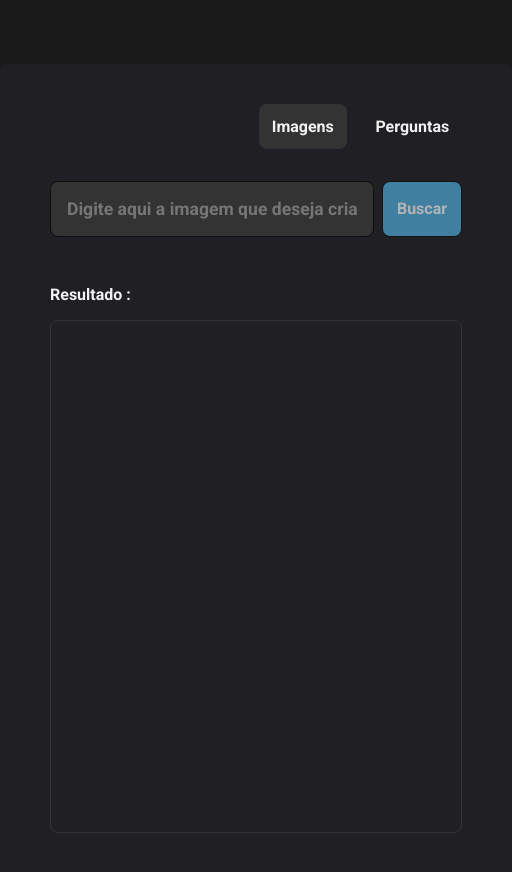
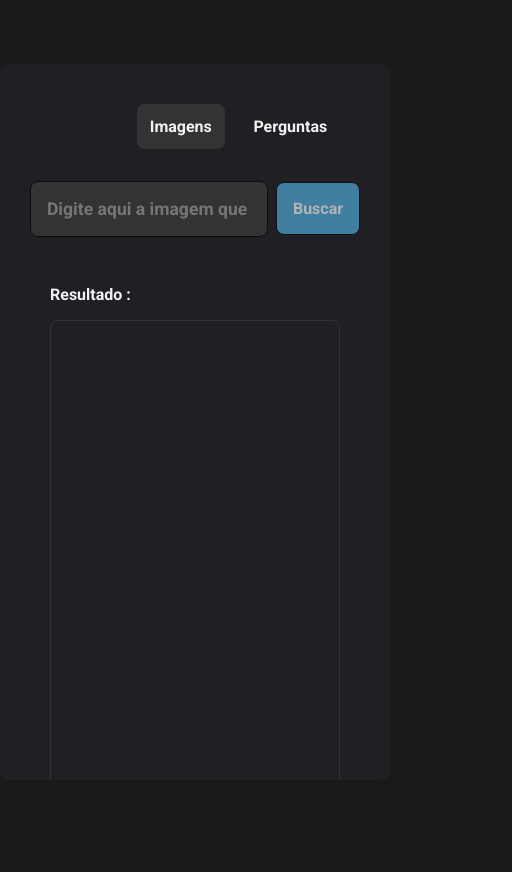
Before and after one commit to marceloaraujo28/search-with-chatgpt, a React (Vite) app: page / in a window 390 px wide. Shown: the top 872 px of the page, 512 px wide, since content can reach past the window. After the commit the page ends 844 px from the top, so only its background shows below. Built offline with nearby package versions, Linux system fonts and the light colour scheme; no server answers.

Commit message:
refactor: improving code

```diff
--- a/src/components/Search/styles.module.css
+++ b/src/components/Search/styles.module.css
@@ -27,8 +27,7 @@
 
 .Button {
   border: none;
-  width: 5rem;
-  height: 3.5rem;
+  padding: 1rem;
   border-radius: 8px;
   outline: none;
   background: var(--blue);
@@ -37,8 +36,8 @@
   border: 1px solid var(--gray-700);
 }
 
-.Button:disabled{
-    opacity: 0.7;
+.Button:disabled {
+  opacity: 0.7;
 }
 
 .Button:not(:disabled):hover {
--- a/src/layouts/DefaultLayout/styles.module.css
+++ b/src/layouts/DefaultLayout/styles.module.css
@@ -1,7 +1,6 @@
 .Container {
-  max-width: 1000px;
-  min-width: 512px;
-  min-height: 52.563rem;
+  max-width: 62.5rem;
+  min-width: 23.125rem;
   margin: 4rem auto;
   height: calc(100vh - 8rem);
   background-color: #202024;
--- a/src/pages/SearchAsk/index.tsx
+++ b/src/pages/SearchAsk/index.tsx
@@ -46,16 +46,17 @@ export function SearchAsk() {
     setLoading(false);
   }
 
-  const waiting = loading ? "Buscando Resposta.." : "Aguardando Pergunta..";
-  const erro = "Aconteceu um erro, tente novamentea";
-
-  const empty = error ? erro : waiting;
-
   return (
     <div className={styles.Container}>
       <Search onSearch={onSearchAsk} placeHolder={"Faça uma pergunta"} />
       <div className={styles.Results}>
-        <h1></h1>
+        <div className={styles.loading}>
+          {loading ? (
+            <div className={styles.cLoader} />
+          ) : (
+            "Obs: informações atualizadas até o ano de 2021"
+          )}
+        </div>
         <div className={styles.txtBox}>
           {text.length
             ? text.map((item) => {
@@ -66,7 +67,8 @@ export function SearchAsk() {
                   </div>
                 );
               })
-            : empty}
+            : ""}
+          {error ? "Ocorreu um erro, tente novamente" : ""}
         </div>
       </div>
     </div>
--- a/src/pages/SearchAsk/styles.module.css
+++ b/src/pages/SearchAsk/styles.module.css
@@ -9,12 +9,12 @@
   flex: 1;
   display: flex;
   flex-direction: column;
-  padding: 3rem 0 0 0;
+  padding: 1rem 0 0 0;
   color: var(--gray-200);
 }
 
 .Results h1 {
-  font-size: 1.5rem;
+  text-align: center;
   border-bottom: 1px solid var(--gray-400);
 }
 
@@ -39,6 +39,7 @@
   font-size: 1rem;
   border-bottom: none;
   margin-left: 1rem;
+  text-align: left;
 }
 
 .answers {
@@ -50,3 +51,27 @@
   border: 1px solid var(--gray-600);
   margin-bottom: 0.8rem;
 }
+
+.loading {
+  display: flex;
+  align-items: center;
+  justify-content: center;
+  height: 1.25rem;
+  color: var(--gray-300);
+  font-size: 0.8rem;
+}
+
+.cLoader {
+  animation: is-rotating 1s infinite;
+  border: 0.125rem solid #e5e5e5;
+  border-radius: 50%;
+  border-top-color: #51d4db;
+  height: 1rem;
+  width: 1rem;
+}
+
+@keyframes is-rotating {
+  to {
+    transform: rotate(1turn);
+  }
+}
--- a/src/pages/SearchImg/index.tsx
+++ b/src/pages/SearchImg/index.tsx
@@ -31,6 +31,8 @@ export function SearchImg() {
     setLoading(false);
   }
 
+  console.log(image);
+
   return (
     <div className={styles.Container}>
       <Search
@@ -41,7 +43,8 @@ export function SearchImg() {
         <h1>Resultado :</h1>
         <div className={styles.imgBox}>
           {error ? "Houve um erro ao buscar essa imagem" : ""}
-          {loading ? "Buscando imagem..." : <img src={image} />}
+          {loading ? "Buscando imagem..." : ""}
+          {image ? <img className={styles.imgStyle} src={image} /> : ""}
         </div>
       </div>
     </div>
--- a/src/pages/SearchImg/styles.module.css
+++ b/src/pages/SearchImg/styles.module.css
@@ -19,11 +19,24 @@
 
 .imgBox {
   margin-top: 1rem;
+  padding: 1rem;
   flex: 1;
-  min-height: 32rem;
+  min-height: 31rem;
   display: flex;
   align-items: center;
   justify-content: center;
   border: 1px solid var(--gray-400);
   border-radius: 8px;
 }
+
+.imgStyle {
+  max-width: 29rem;
+  max-height: 29rem;
+}
+
+@media (max-width: 600px) {
+  .imgStyle {
+    width: 15rem;
+    height: 15rem;
+  }
+}
```
